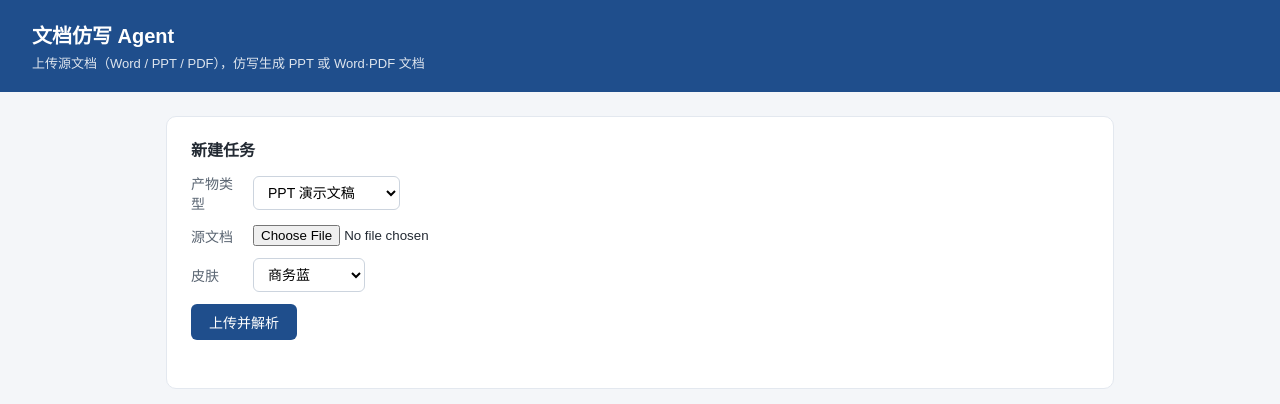
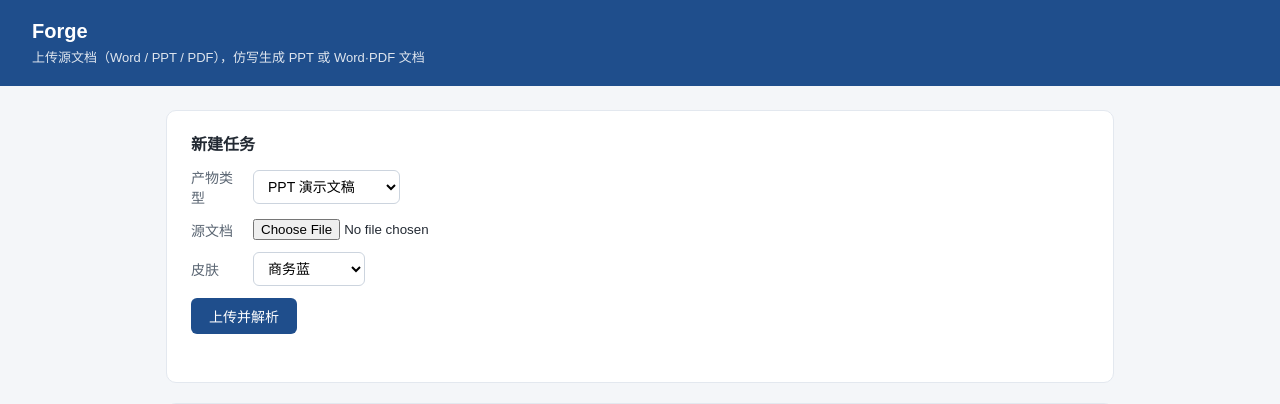
Before and after one commit to luelue886/Forge, a FastAPI app: page / in a window 1280 px wide. Shown: the top 404 px of the page. Run offline with FastAPI, Linux system fonts and the light colour scheme.

Commit message:
定名 Forge：Web/CLI 品牌更名 + 架构 README（Agent Loop/工具层/确定性 Workflow/Memory-State/QA Loop）

```diff
--- a/app/cli.py
+++ b/app/cli.py
@@ -237,7 +237,7 @@ def main(argv: list[str] | None = None) -> int:
         sys.stdout.reconfigure(encoding="utf-8", errors="replace")
     except (AttributeError, OSError):
         pass
-    parser = argparse.ArgumentParser(prog="app", description="AIGC 文档仿写 PPT Agent")
+    parser = argparse.ArgumentParser(prog="app", description="Forge — 文档/PPT 仿写生成 Agent")
     sub = parser.add_subparsers(dest="cmd", required=True)
 
     p_render = sub.add_parser("render", help="SlideIR/DocIR JSON → pptx/docx（调试用）")
--- a/web/templates/index.html
+++ b/web/templates/index.html
@@ -3,12 +3,12 @@
 <head>
   <meta charset="utf-8">
   <meta name="viewport" content="width=device-width, initial-scale=1">
-  <title>文档仿写 Agent</title>
+  <title>Forge</title>
   <link rel="stylesheet" href="/static/style.css">
 </head>
 <body>
   <header>
-    <h1>文档仿写 Agent</h1>
+    <h1>Forge</h1>
     <p class="sub">上传源文档（Word / PPT / PDF），仿写生成 PPT 或 Word·PDF 文档</p>
   </header>
 
--- a/web/templates/job.html
+++ b/web/templates/job.html
@@ -3,7 +3,7 @@
 <head>
   <meta charset="utf-8">
   <meta name="viewport" content="width=device-width, initial-scale=1">
-  <title>任务 · 文档仿写 Agent</title>
+  <title>任务 · Forge</title>
   <link rel="stylesheet" href="/static/style.css">
 </head>
 <body>
```
Also changed, not shown: README.md.
